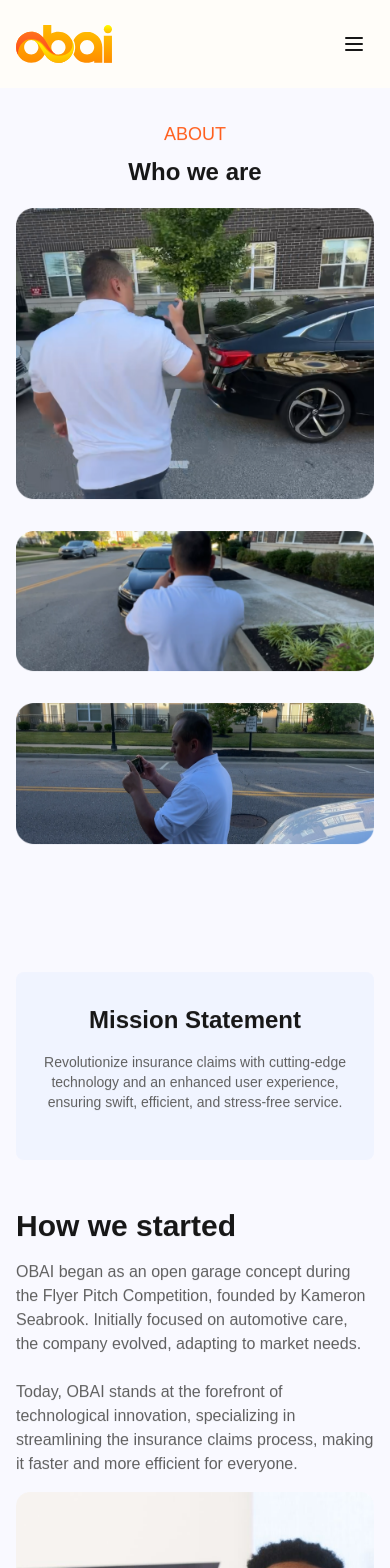
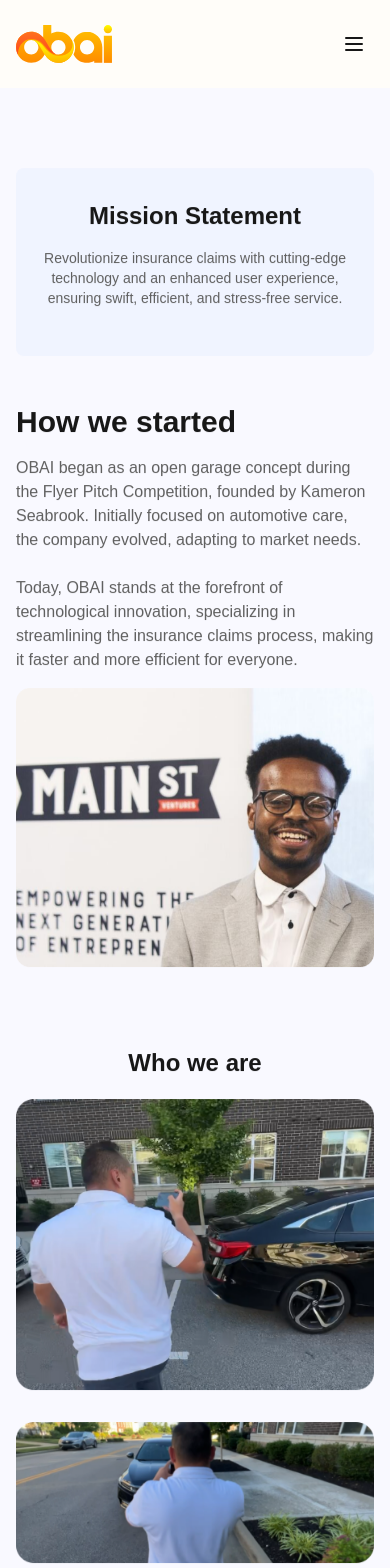
Before and after one commit to DevTaiwo18/OBAI-WEBSITE, a React (Vite) app: page /about in a window 390 px wide. Shown: the top 1568 px of the page. Built offline with nearby package versions, Linux system fonts and the light colour scheme.

Commit message:
Refactor: Improved layout and responsiveness for articles and streamlined processes components

```diff
--- a/src/Component/About_Us/About.jsx
+++ b/src/Component/About_Us/About.jsx
@@ -33,11 +33,11 @@ function About() {
       </Helmet>
 
       <AnimatedSection>
-        <WhoWeAre />
+        <HowWeStarted />
       </AnimatedSection>
 
       <AnimatedSection>
-        <HowWeStarted />
+        <WhoWeAre />
       </AnimatedSection>
 
       <AnimatedSection>
--- a/src/Component/About_Us/WhoWeAre.jsx
+++ b/src/Component/About_Us/WhoWeAre.jsx
@@ -8,7 +8,7 @@ const WhoWeAre = () => {
     <div className="py-10 md:py-16 px-4 md:px-20">
       {/* Section Title */}
       <div className="text-center mb-5 md:mb-12">
-        <h3 className="text-lg text-[#FF5F1E] mb-2">ABOUT</h3> {/* Updated to brand orange */}
+        {/* <h3 className="text-lg text-[#FF5F1E] mb-2">ABOUT</h3> Updated to brand orange */}
         <h1 className="text-2xl md:text-4xl font-extrabold text-[#171717]">Who we are</h1> {/* Updated to brand black */}
       </div>
 
```
